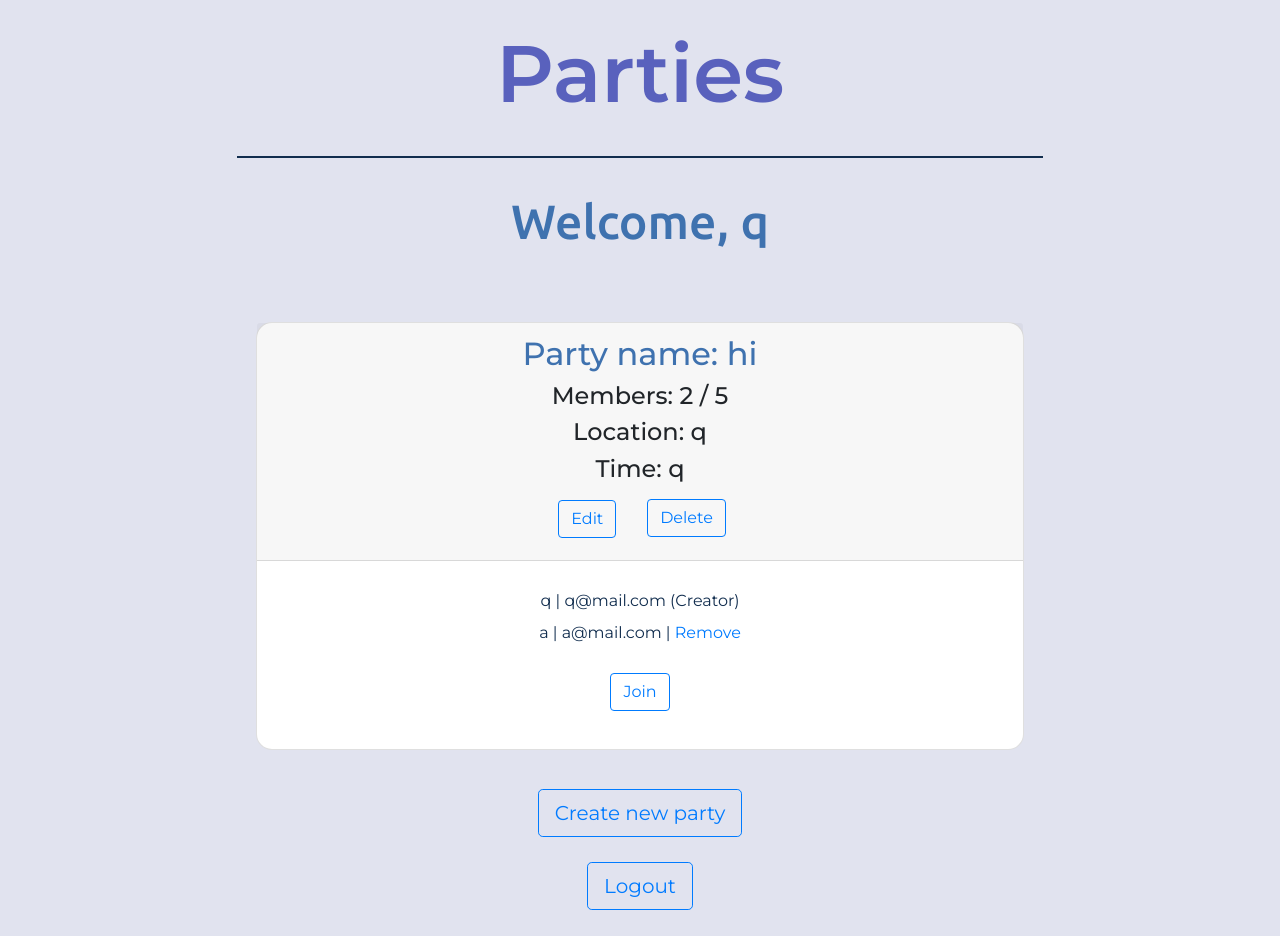
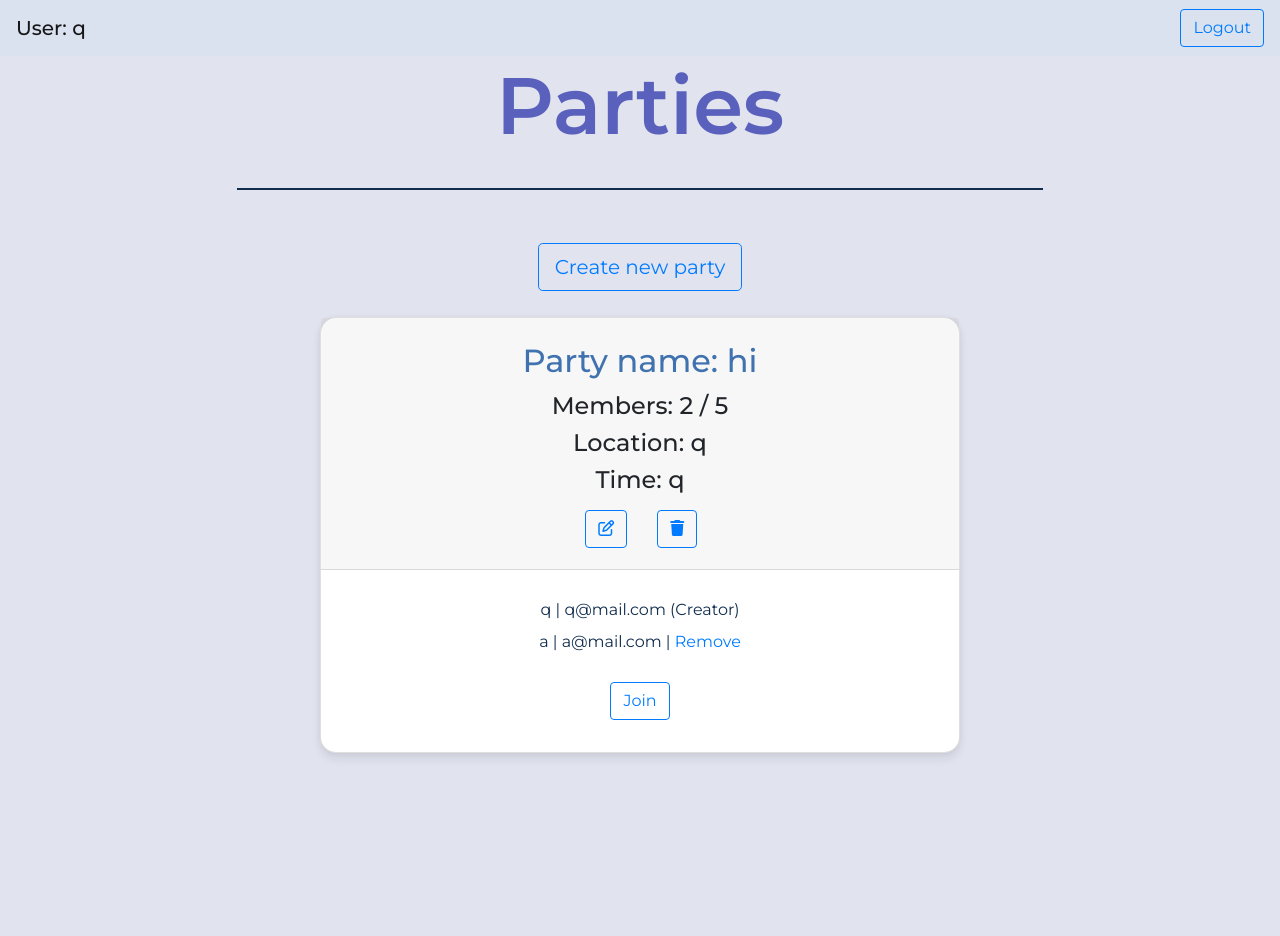
Before and after one commit to matochichap/party-website, a Flask app: page /parties in a window 1280 px wide. After the commit the page ends 758 px from the top, so only its background shows below. Run offline with Flask 2, Linux system fonts and the light colour scheme; a user stored in the database is signed in; data comes from the database, SQL or seed files in the repository; some libraries are stand-ins or nearby versions.

Commit message:
Minor changes

```diff
--- a/main.py
+++ b/main.py
@@ -254,6 +254,8 @@ def edit_party(party_id):
             if party.current_members <= form.max_members.data <= MAX_ALLOWED_MEMBERS:
                 party.party_name = form.party_name.data
                 party.max_members = form.max_members.data
+                party.location = form.location.data
+                party.time = form.time.data
                 db.session.commit()
                 return redirect(url_for("parties"))
             else:
--- a/static/css/styles.css
+++ b/static/css/styles.css
@@ -42,18 +42,13 @@ p {
 }
 
 hr {
-  margin: 3% 15%;
+  margin: 3% 15% 1%;
   border: 1px solid #112D4E;
 }
 
 /* general classes */
 .title {
   padding: 2% 5%;
-}
-
-.subtitle {
-  font-family: 'Ubuntu';
-  padding: 0% 5%;
 }
 
 .messages {
@@ -63,6 +58,10 @@ hr {
 .form {
   text-align: left;
   padding: 1% 10%
+}
+
+.buffer {
+  margin: 2rem 0;
 }
 
 .flash {
@@ -78,15 +77,17 @@ hr {
 
 /* parties.html */
 
-.join-btn {
+.btn-setup {
   margin: 0 3% 5%;
 }
 
 .button-container form {
+  margin: 1rem 0;
+}
+
+.party-name {
   margin: 2% 0;
 }
-
-
 
 /* override classes */
 .help-block {
@@ -95,5 +96,17 @@ hr {
 
 .card {
   border-radius: 1rem;
-  margin: 3% 20%;
+  margin: 2% 25%;
+  box-shadow: 0 6px 10px rgba(0,0,0,.08), 0 0 6px rgba(0,0,0,.05);
+  transition: .3s transform cubic-bezier(.155,1.105,.295,1.12),.3s box-shadow,.3s -webkit-transform cubic-bezier(.155,1.105,.295,1.12);
 }
+
+.card:hover {
+  transform: scale(1.05);
+  box-shadow: 0 10px 20px rgba(0,0,0,.12), 0 4px 8px rgba(0,0,0,.06);
+}
+
+.navbar {
+  padding: 1% 1;
+  background-color: #DBE2EF
+}
--- a/templates/header.html
+++ b/templates/header.html
@@ -14,6 +14,7 @@
     <link
       href="https://fonts.googleapis.com/css2?family=Montserrat:ital,wght@0,100;0,200;0,300;0,400;0,500;0,600;0,700;0,800;0,900;1,100;1,200;1,300;1,400;1,500;1,600;1,700;1,800;1,900&family=Ubuntu:ital,wght@0,300;0,400;0,500;0,700;1,300;1,400;1,500;1,700&display=swap"
       rel="stylesheet">
+    <script src="https://kit.fontawesome.com/3a2c4b1a0f.js" crossorigin="anonymous"></script>
 </head>
 <body>
 <!-- header end -->
--- a/templates/parties.html
+++ b/templates/parties.html
@@ -1,10 +1,14 @@
 {% include "header.html" %}
+    <nav class="navbar navbar-light fixed-top">
+        <span class="navbar-brand mb-0 h1">User: {{ user.name }}</span>
+        <form class="form-inline my-2 my-lg-0" action="{{ url_for('logout') }}" method="get">
+          <input class="btn btn-outline-primary" type="submit" value="Logout"/>
+        </form>
+    </nav>
+    <div class="buffer"></div>
     <div class="title">
         <h1>Parties</h1>
         <hr>
-        <div class="subtitle">
-            <h3>Welcome, {{ user.name }}</h3>
-        </div>
     </div>
     <div class="messages">
         {% with messages = get_flashed_messages() %}
@@ -15,20 +19,28 @@
             {% endif %}
         {% endwith %}
     </div>
-
+    <div class="button-container">
+        <form action="{{ url_for('create_party') }}" method="get">
+            <input class="btn btn-lg btn-outline-primary" type="submit" value="Create new party"/>
+        </form>
+    </div>
     {% for party in all_parties %}
         <div class="card">
           <div class="card-header">
-            <h4>Party name: {{ party.party_name }}</h4>
+            <h4 class="party-name">Party name: {{ party.party_name }}</h4>
             <h5>Members: {{ party.current_members }} / {{ party.max_members }}</h5>
             <h5>Location: {{ party.location }}</h5>
             <h5>Time: {{ party.time }}</h5>
             {% if user.id == party.creator_id %}
               <form class="btn" action="{{ url_for('edit_party', party_id=party.id) }}" method="post">
-                <button class="btn btn-outline-primary join-btn" type="submit">Edit</button>
+                <button class="btn btn-outline-primary btn-setup" type="submit">
+                    <i class="fa-regular fa-pen-to-square"></i>
+                </button>
               </form>
               <form class="btn" action="{{ url_for('delete_party', party_id=party.id) }}" method="post">
-                <button class="btn btn-outline-primary join-btn" type="submit">Delete</button>
+                <button class="btn btn-outline-primary btn-setup" type="submit">
+                    <i class="fa-solid fa-trash"></i>
+                </button>
               </form>
             {% endif %}
           </div>
@@ -57,18 +69,8 @@
             {% endfor %}
           </div>
           <form action="{{ url_for('join_party') }}" method="post">
-              <button class="btn btn-outline-primary join-btn" name="party_id" type="submit" value="{{ party.id }}">Join</button>
+              <button class="btn btn-outline-primary btn-setup" name="party_id" type="submit" value="{{ party.id }}">Join</button>
           </form>
         </div>
     {% endfor %}
-
-    <div class="button-container">
-        <form action="{{ url_for('create_party') }}" method="get">
-          <input class="btn btn-lg btn-outline-primary" type="submit" value="Create new party"/>
-        </form>
-        <form action="{{ url_for('logout') }}" method="get">
-          <input class="btn btn-lg btn-outline-primary" type="submit" value="Logout"/>
-        </form>
-    </div>
-
 {% include "footer.html" %}
```
Also changed, not shown: templates/create-party.html (+7 -3 lines), templates/edit-party.html (+7 -3 lines).
